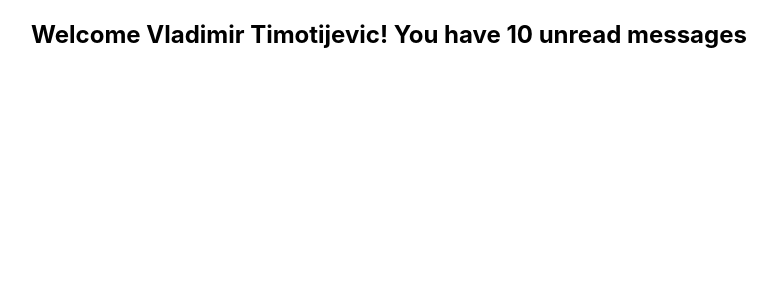
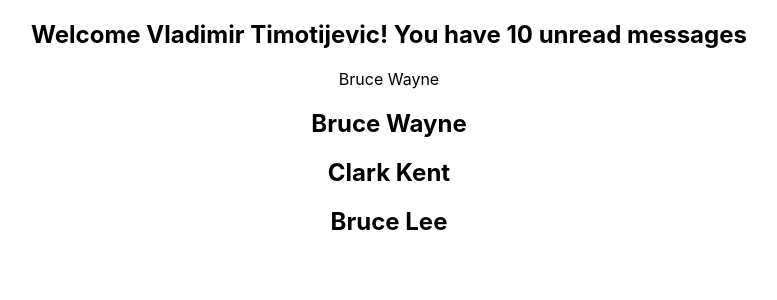
Before and after one commit to TimotijevicVlada/TypeScript_Basics, a React (Create React App) app: page / in a window 1280 px wide. Shown: the top 300 px of the page, without its empty margins (251-1028 px from the left). Built offline with nearby package versions, Linux system fonts and the light colour scheme.

Commit message:
Handling Object and Arrays as a Props

```diff
--- a/src/App.tsx
+++ b/src/App.tsx
@@ -1,14 +1,35 @@
 
 import './App.css';
 import Greet from './components/Greet';
+import Person from './components/Person';
+import PersonList from './components/PersonList';
 
 function App() {
 
-
+  const personName = {
+    first: "Bruce",
+    last: "Wayne"
+  }
+  const nameList = [
+    {
+      first: "Bruce",
+      last: "Wayne"
+    },
+    {
+      first: "Clark",
+      last: "Kent"
+    },
+    {
+      first: "Bruce",
+      last: "Lee"
+    }
+  ]
 
   return (
     <div className="App">
-      <Greet name="Vladimir" surname="Timotijevic" message={10} />
+      <Greet name="Vladimir" surname="Timotijevic" message={10} isMessage={true}/>
+      <Person name={personName}/>
+      <PersonList names={nameList}/>
     </div>
   );
 }
--- a/src/components/Greet.tsx
+++ b/src/components/Greet.tsx
@@ -5,14 +5,15 @@ type GreetProps = {
     name: string
     surname: string
     message: number
+    isMessage: boolean
 }
 
-const Greet = ({name, surname, message}: GreetProps) => {
+const Greet = ({name, surname, message, isMessage}: GreetProps) => {
 
 
     return (
         <div>
-            <h2>Welcome {name} {surname}! You have {message} unread messages</h2>
+            {isMessage && <h2>Welcome {name} {surname}! You have {message} unread messages</h2>}
         </div>
     )
 }
--- /dev/null
+++ b/src/components/Person.tsx
@@ -0,0 +1,21 @@
+import React from 'react'
+
+//Kada pisemo TS objekat onda stavimo objekat unutar Propsa i deklarisemo tipove promenjivih
+type PersonProps = {
+    name: {
+        first: string
+        last: string
+    }
+}
+
+const Person = ({name}: PersonProps) => {
+
+
+    return (
+        <div>
+            {name.first} {name.last}
+        </div>
+    )
+}
+
+export default Person;
--- /dev/null
+++ b/src/components/PersonList.tsx
@@ -0,0 +1,23 @@
+import React from 'react'
+
+//Kada imamo niz objekata stavljamo array zagrade kako bi TS znao da je to niz
+type PersonListProps = {
+    names: {
+        first: string
+        last: string
+    }[]
+}
+
+const PersonList = ({names}: PersonListProps) => {
+
+
+    return (
+        <div>
+            {names.map(name => (
+                <h2>{name.first} {name.last}</h2>
+            ))}
+        </div>
+    )
+}
+
+export default PersonList;
```
